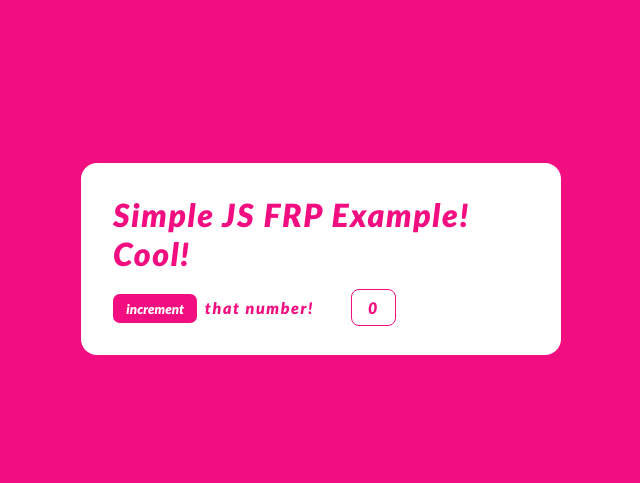
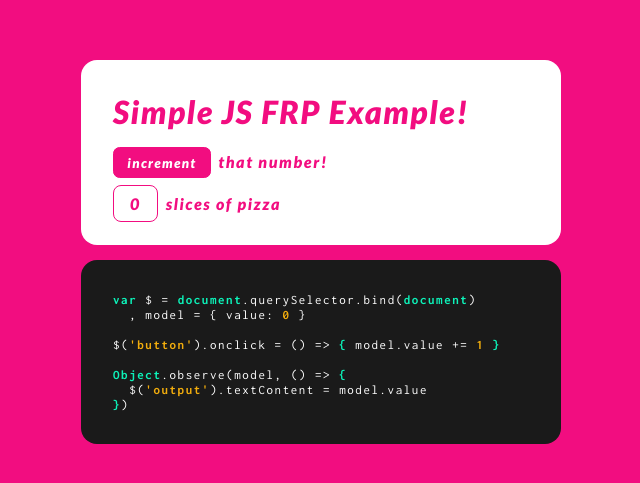
Before and after one commit to distransient/frp.js, a plain HTML site: page index.html in a window 1280 px wide. Shown: the part 141-624 px from the top of the page, without its empty margins (319-959 px from the left). Drawn offline with Linux system fonts and the light colour scheme.

Commit message:
improve example with simplifications and more flashy style

```diff
--- a/frp.js
+++ b/frp.js
@@ -1,7 +1,5 @@
 var $ = document.querySelector.bind(document)
-  , input = $('button')
-  , output = $('output')
   , model = { value: 0 }
 
-input.onclick = () => { model.value += 1 }
-Object.observe(model, () => { output.textContent = model.value })
+$('button').onclick = () => { model.value += 1 }
+Object.observe(model, () => { $('output').textContent = model.value })
--- a/index.html
+++ b/index.html
@@ -1,15 +1,27 @@
 <!DOCTYPE html>
-<html lang="en">
-<meta charset="utf-8">
-<title>coolness as a function of time</title>
-<link rel=stylesheet href="./style.css">
-<script src="observe.js"></script>
+<html lang=en>
+<meta charset=utf-8>
+<title>Simple JS FRP Example</title>
+<link href=http://fonts.googleapis.com/css?family=Inconsolata:400,700
+      rel=stylesheet>
+<link href=http://fonts.googleapis.com/css?family=Lato:900italic
+      rel="stylesheet">
+<link href=./style.css rel=stylesheet>
+<script src=observe.js></script>
 <body>
-  <h1>Simple JS FRP Example! Cool!</h1>
+  <main>
+    <h1>Simple JS FRP Example!</h1>
+    <div><button>increment</button> that number!</div>
+    <div><output>0</output> slices of pizza</div>
+  </main>
+  <pre><code><b>var</b> $ = <b>document</b>.querySelector.bind(<b>document</b>)
+  , model = { value: <i>0</i> }
 
-  <button>increment</button>
-  that number!
-  <output>0</output>
+$(<i>'button'</i>).onclick = () =&gt; <b>{</b> model.value += <i>1</i> <b>}</b>
 
-  <script src="frp.js"></script>
+<b>Object</b>.observe(model, () =&gt; <b>{</b>
+  $(<i>'output'</i>).textContent = model.value
+<b>}</b>)</code></pre>
+  <script src=frp.js></script>
 </body>
+</html>
--- a/style.css
+++ b/style.css
@@ -1,43 +1,44 @@
-@font-face {
-  font-family: 'Lato';
-  font-style: italic;
-  font-weight: 900;
-  src: local('Lato Black Italic'), local('Lato-BlackItalic'), url(http://fonts.gstatic.com/s/lato/v11/VNUH7ZAcagYBWsAiBBCEY1tXRa8TVwTICgirnJhmVJw.woff2) format('woff2'), url(http://fonts.gstatic.com/s/lato/v11/VNUH7ZAcagYBWsAiBBCEYz8E0i7KZn-EPnyo3HZu7kw.woff) format('woff');
+::-moz-selection { color: white; background: hsl(330, 90%, 50%); }
+::selection      { color: white; background: hsl(330, 90%, 50%); }
+
+* { box-sizing: border-box; transition: all 200ms; }
+h1 { margin: 0 0 .5em }
+
+pre, code { font: 0.9em 'Inconsolata', monospace }
+html, button {
+  color: white;
+  background: hsl(330, 90%, 50%);
+  font-family: 'Lato', sans-serif;
+  letter-spacing: 0.1em;
 }
-
-* { box-sizing: border-box; }
+main { background: white; color: hsl(330, 90%, 50%); }
 
 html {
-  font-family: 'Lato', sans-serif;
-  letter-spacing: 0.1em;
   display: flex;
   justify-content: center;
   align-items: center;
   position: absolute;
-  width: 100vw;
-  height: 100vh;
-
-  background: hsl(330, 90%, 50%);
+  width: 100%;
+  height: 100%;
+}
+div { margin-top: 1em }
+pre, main {
+  border-radius: 1rem;
+  width: 30rem;
+  padding: 2rem;
 }
 
-body {
-  padding: 2em;
-  padding: 2em;
-  background: white;
-  color: hsl(330, 90%, 50%);
-  border-radius: 1em;
-  width: 30em;
+pre { background: hsl(0, 0%, 10%) }
+pre b { color: hsl(165, 90%, 50%) }
+pre i {
+  color: hsl(42, 90%, 50%);
+  font-weight: 700;
+  font-style: normal;
 }
 
-h1 { margin-top: 0; }
-
 button {
-  transition: background 200ms;
-  font-family: 'Lato', sans-serif;
   cursor: pointer;
-  color: white;
-  background: hsl(330, 90%, 50%);
-  border: 0;
+  border: 1px solid hsl(330, 90%, 50%);
   border-radius: 0.5em;
   padding: .5em 1em;
   margin-right: .2em;
@@ -47,9 +48,10 @@ output {
   border: 1px solid hsl(330, 90%, 50%);
   border-radius: 0.5em;
   padding: .5em 1em;
-  margin-left: 2em;
+  margin-right: .2em;
 }
 
 button:hover {
-  background: hsl(210, 90%, 50%);
+  background: hsl(165, 90%, 33%);
+  border-color: hsl(165, 90%, 33%);
 }
```
